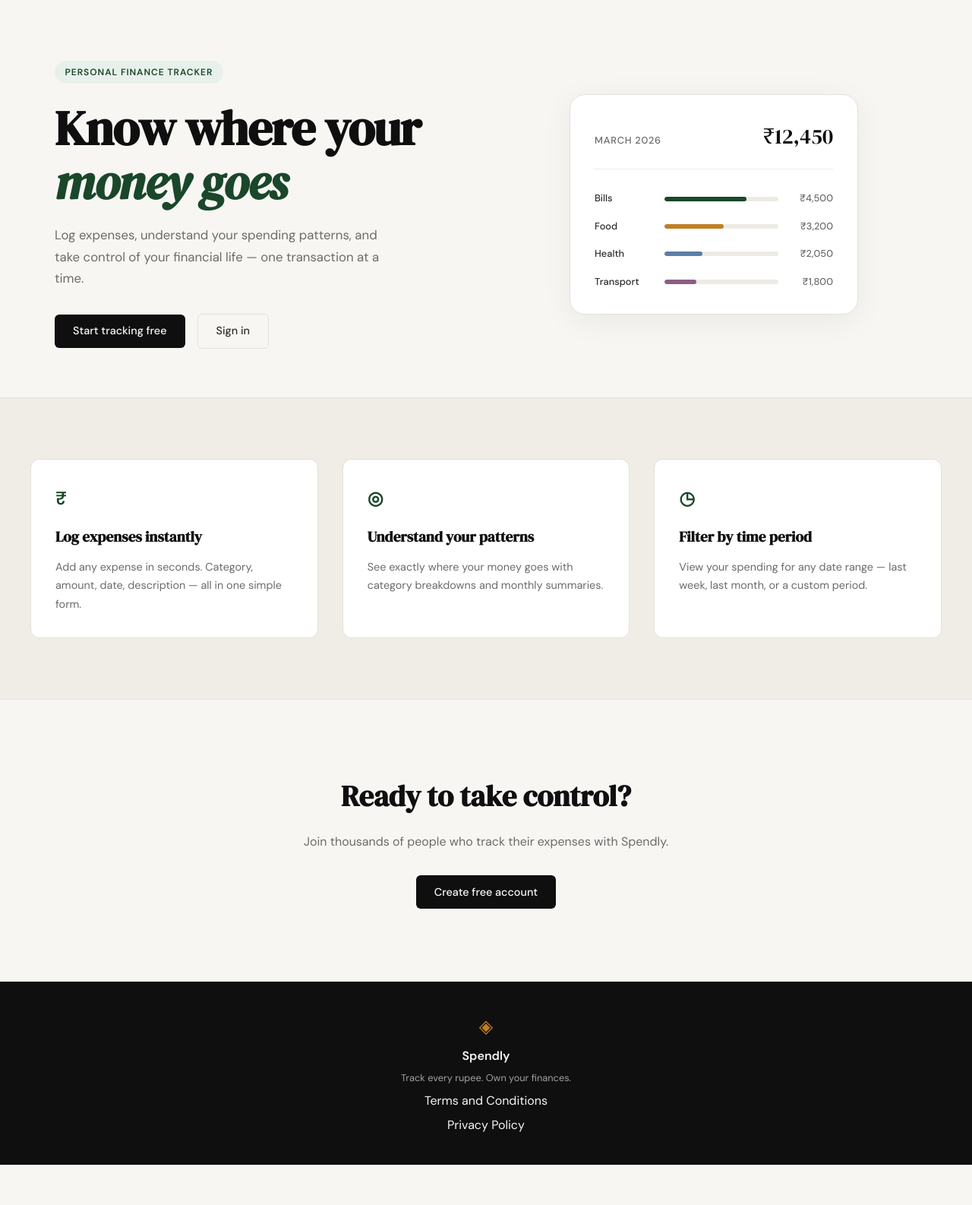
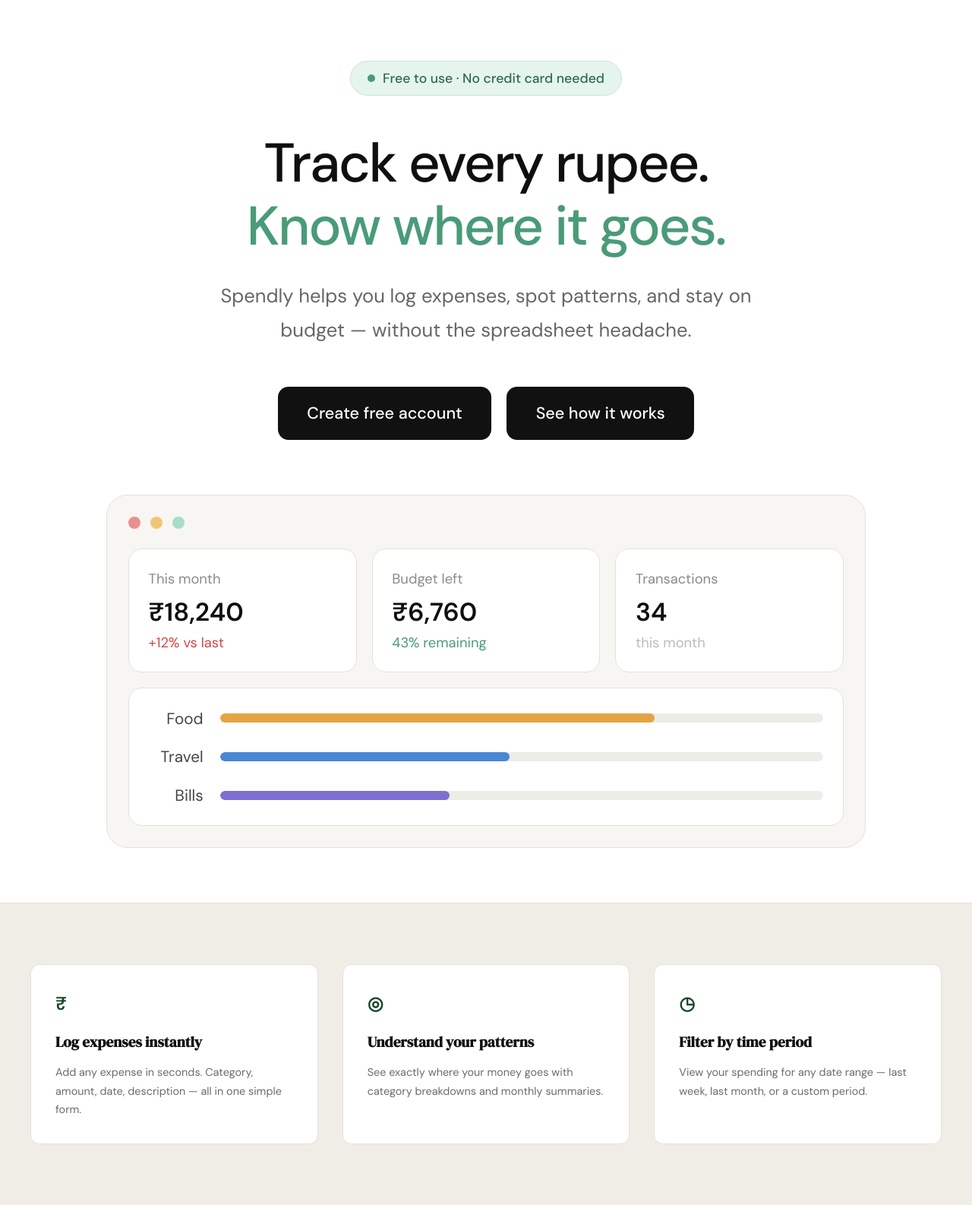
Before and after one commit to Sandeeppasup/spendly, a Flask app: page / in a window 1280 px wide. Shown: the part 61-1647 px from the top of the page at 76% size. Before the commit the page ends 1594 px from the top, so only its background shows below. Run offline with Flask 3, Linux system fonts and the light colour scheme.

Commit message:
landing: redesign hero section to match mockup
Co-Authored-By: Claude Sonnet 5.5 <noreply@anthropic.com>

```diff
--- /dev/null
+++ b/static/css/landing.css
@@ -0,0 +1,194 @@
+/* ------------------------------------------------------------------ */
+/* Landing hero                                                        */
+/* ------------------------------------------------------------------ */
+
+.lp-hero {
+    --lp-green: #4a9b78;
+    --lp-green-dark: #2d6a4f;
+    --lp-green-bg: #e6f4ee;
+    --lp-green-border: #c5e6d6;
+    --lp-red: #d64545;
+    --lp-track: #eeece6;
+
+    background: #ffffff;
+    padding: 5rem 2rem 4.5rem;
+}
+
+.lp-hero-inner {
+    max-width: 1000px;
+    margin: 0 auto;
+    text-align: center;
+}
+
+.lp-badge {
+    display: inline-flex;
+    align-items: center;
+    gap: 0.6rem;
+    background: var(--lp-green-bg);
+    border: 1px solid var(--lp-green-border);
+    color: var(--lp-green-dark);
+    font-size: 1.1rem;
+    font-weight: 500;
+    padding: 0.5rem 1.4rem;
+    border-radius: 999px;
+    margin-bottom: 3rem;
+}
+
+.lp-badge-dot {
+    width: 0.65rem;
+    height: 0.65rem;
+    border-radius: 50%;
+    background: var(--lp-green);
+}
+
+.lp-title {
+    font-family: var(--font-body);
+    font-size: clamp(2.5rem, 7vw, 4.5rem);
+    font-weight: 500;
+    line-height: 1.15;
+    letter-spacing: -0.03em;
+    color: var(--ink);
+    margin-bottom: 1.75rem;
+}
+
+.lp-title-accent { color: var(--lp-green); }
+
+.lp-subtitle {
+    font-size: clamp(1.1rem, 2.2vw, 1.6rem);
+    line-height: 1.75;
+    color: #666666;
+    max-width: 720px;
+    margin: 0 auto 3.25rem;
+}
+
+.lp-actions {
+    display: flex;
+    justify-content: center;
+    flex-wrap: wrap;
+    gap: 1.25rem;
+    margin-bottom: 4.5rem;
+}
+
+.lp-btn {
+    display: inline-block;
+    background: #111111;
+    color: #ffffff;
+    font-family: var(--font-body);
+    font-size: 1.35rem;
+    font-weight: 500;
+    padding: 1.1rem 2.4rem;
+    border-radius: 14px;
+    transition: background 0.2s;
+}
+
+.lp-btn:hover { background: var(--accent); }
+
+/* Dashboard preview */
+
+.lp-preview {
+    background: var(--paper);
+    border: 1px solid var(--border);
+    border-radius: 28px;
+    padding: 1.75rem;
+    text-align: left;
+}
+
+.lp-dots {
+    display: flex;
+    gap: 0.8rem;
+    margin-bottom: 1.6rem;
+}
+
+.lp-dots span {
+    width: 1rem;
+    height: 1rem;
+    border-radius: 50%;
+}
+
+.lp-dots span:nth-child(1) { background: #e8908f; }
+.lp-dots span:nth-child(2) { background: #f0c674; }
+.lp-dots span:nth-child(3) { background: #a8dcc8; }
+
+.lp-stats {
+    display: grid;
+    grid-template-columns: repeat(3, 1fr);
+    gap: 1.25rem;
+    margin-bottom: 1.25rem;
+}
+
+.lp-stat {
+    background: #ffffff;
+    border: 1px solid var(--border);
+    border-radius: 18px;
+    padding: 1.6rem 1.6rem 1.4rem;
+}
+
+.lp-stat-label {
+    font-size: 1.15rem;
+    color: #8a8a8a;
+    margin-bottom: 0.5rem;
+}
+
+.lp-stat-value {
+    font-size: 2.1rem;
+    font-weight: 600;
+    line-height: 1.2;
+    color: var(--ink);
+    margin-bottom: 0.4rem;
+}
+
+.lp-stat-note {
+    font-size: 1.15rem;
+    color: #bbbbbb;
+}
+
+.lp-stat-note.is-up { color: var(--lp-red); }
+.lp-stat-note.is-good { color: var(--lp-green); }
+
+.lp-cats {
+    background: #ffffff;
+    border: 1px solid var(--border);
+    border-radius: 18px;
+    padding: 1.4rem 1.6rem;
+    display: flex;
+    flex-direction: column;
+    gap: 1.1rem;
+}
+
+.lp-cat-row {
+    display: grid;
+    grid-template-columns: 72px 1fr;
+    align-items: center;
+    gap: 1.4rem;
+}
+
+.lp-cat-name {
+    font-size: 1.3rem;
+    color: #444444;
+    text-align: right;
+}
+
+.lp-cat-track {
+    height: 12px;
+    background: var(--lp-track);
+    border-radius: 999px;
+    overflow: hidden;
+}
+
+.lp-cat-fill {
+    display: block;
+    height: 100%;
+    border-radius: 999px;
+}
+
+.lp-cat-fill.is-food   { background: #e5a443; }
+.lp-cat-fill.is-travel { background: #4a86d6; }
+.lp-cat-fill.is-bills  { background: #7f6fd0; }
+
+@media (max-width: 700px) {
+    .lp-hero { padding: 3rem 1rem 3rem; }
+    .lp-stats { grid-template-columns: 1fr; }
+    .lp-badge { font-size: 0.95rem; }
+    .lp-btn { font-size: 1.1rem; padding: 0.9rem 1.8rem; }
+    .lp-actions { margin-bottom: 3rem; }
+}
--- a/templates/landing.html
+++ b/templates/landing.html
@@ -2,59 +2,62 @@
 
 {% block title %}Spendly — Track Every Rupee{% endblock %}
 
+{% block head %}
+<link rel="stylesheet" href="{{ url_for('static', filename='css/landing.css') }}">
+{% endblock %}
+
 {% block content %}
 
-<section class="hero">
-    <div class="hero-inner">
-        <div class="hero-badge">Personal Finance Tracker</div>
-        <h1 class="hero-title">
-            Know where your<br>
-            <em>money goes</em>
+<section class="lp-hero">
+    <div class="lp-hero-inner">
+        <div class="lp-badge">
+            <span class="lp-badge-dot"></span>
+            Free to use · No credit card needed
+        </div>
+        <h1 class="lp-title">
+            Track every rupee.<br>
+            <span class="lp-title-accent">Know where it goes.</span>
         </h1>
-        <p class="hero-subtitle">
-            Log expenses, understand your spending patterns,
-            and take control of your financial life —
-            one transaction at a time.
+        <p class="lp-subtitle">
+            Spendly helps you log expenses, spot patterns, and stay
+            on budget — without the spreadsheet headache.
         </p>
-        <div class="hero-actions">
-            <a href="{{ url_for('register') }}" class="btn-primary">Start tracking free</a>
-            <a href="{{ url_for('login') }}" class="btn-ghost">Sign in</a>
+        <div class="lp-actions">
+            <a href="{{ url_for('register') }}" class="lp-btn">Create free account</a>
+            <a href="#" class="lp-btn">See how it works</a>
         </div>
-    </div>
-    <div class="hero-visual">
-        <div class="mock-card">
-            <div class="mock-card-header">
-                <span class="mock-label">March 2026</span>
-                <span class="mock-total">₹12,450</span>
+
+        <div class="lp-preview">
+            <div class="lp-dots"><span></span><span></span><span></span></div>
+            <div class="lp-stats">
+                <div class="lp-stat">
+                    <div class="lp-stat-label">This month</div>
+                    <div class="lp-stat-value">₹18,240</div>
+                    <div class="lp-stat-note is-up">+12% vs last</div>
+                </div>
+                <div class="lp-stat">
+                    <div class="lp-stat-label">Budget left</div>
+                    <div class="lp-stat-value">₹6,760</div>
+                    <div class="lp-stat-note is-good">43% remaining</div>
+                </div>
+                <div class="lp-stat">
+                    <div class="lp-stat-label">Transactions</div>
+                    <div class="lp-stat-value">34</div>
+                    <div class="lp-stat-note">this month</div>
+                </div>
             </div>
-            <div class="mock-bars">
-                <div class="mock-bar-row">
-                    <span class="mock-cat">Bills</span>
-                    <div class="mock-bar-track">
-                        <div class="mock-bar" style="width: 72%"></div>
-                    </div>
-                    <span class="mock-amt">₹4,500</span>
+            <div class="lp-cats">
+                <div class="lp-cat-row">
+                    <span class="lp-cat-name">Food</span>
+                    <div class="lp-cat-track"><span class="lp-cat-fill is-food" style="width: 72%"></span></div>
                 </div>
-                <div class="mock-bar-row">
-                    <span class="mock-cat">Food</span>
-                    <div class="mock-bar-track">
-                        <div class="mock-bar mock-bar-2" style="width: 52%"></div>
-                    </div>
-                    <span class="mock-amt">₹3,200</span>
+                <div class="lp-cat-row">
+                    <span class="lp-cat-name">Travel</span>
+                    <div class="lp-cat-track"><span class="lp-cat-fill is-travel" style="width: 48%"></span></div>
                 </div>
-                <div class="mock-bar-row">
-                    <span class="mock-cat">Health</span>
-                    <div class="mock-bar-track">
-                        <div class="mock-bar mock-bar-3" style="width: 33%"></div>
-                    </div>
-                    <span class="mock-amt">₹2,050</span>
-                </div>
-                <div class="mock-bar-row">
-                    <span class="mock-cat">Transport</span>
-                    <div class="mock-bar-track">
-                        <div class="mock-bar mock-bar-4" style="width: 28%"></div>
-                    </div>
-                    <span class="mock-amt">₹1,800</span>
+                <div class="lp-cat-row">
+                    <span class="lp-cat-name">Bills</span>
+                    <div class="lp-cat-track"><span class="lp-cat-fill is-bills" style="width: 38%"></span></div>
                 </div>
             </div>
         </div>
```
